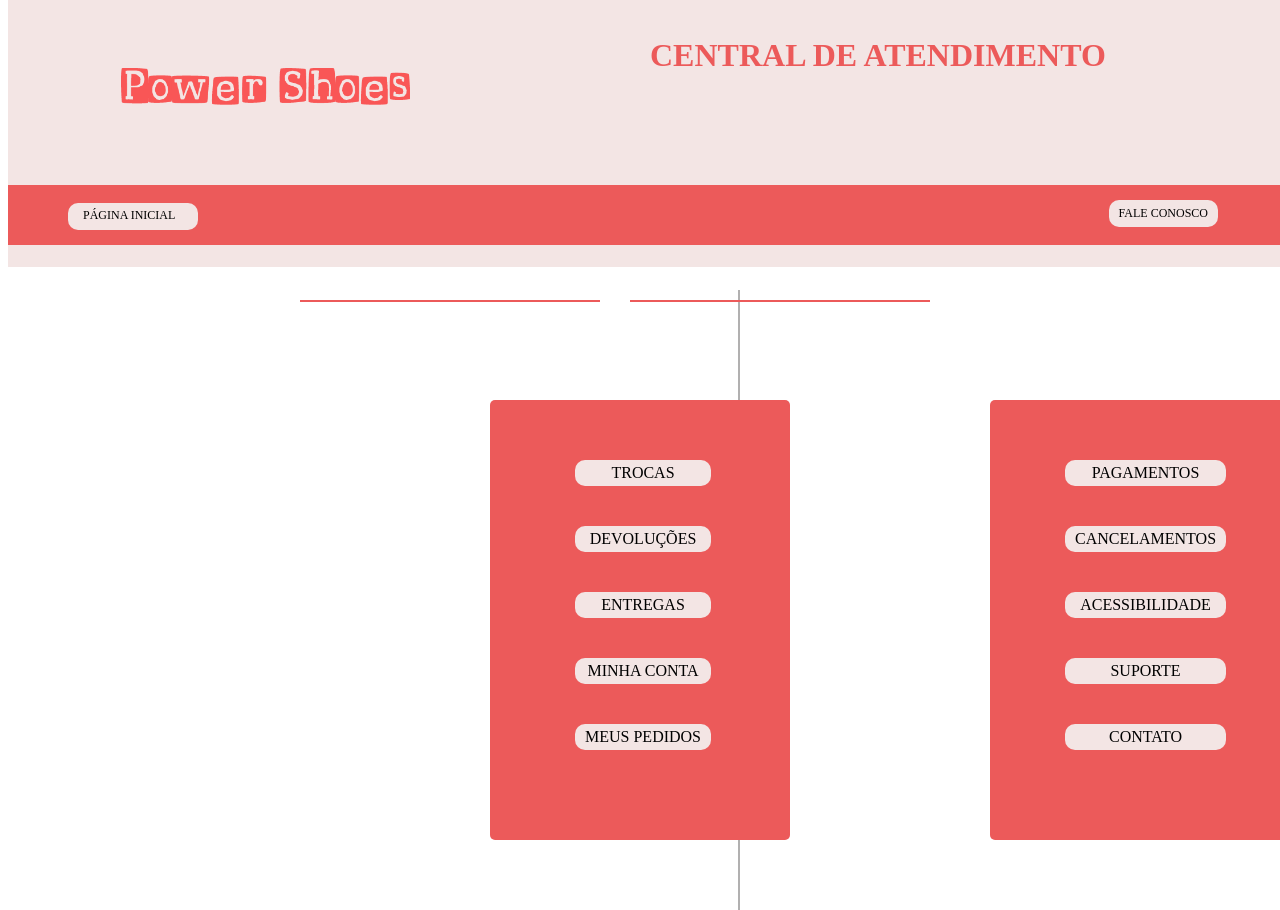
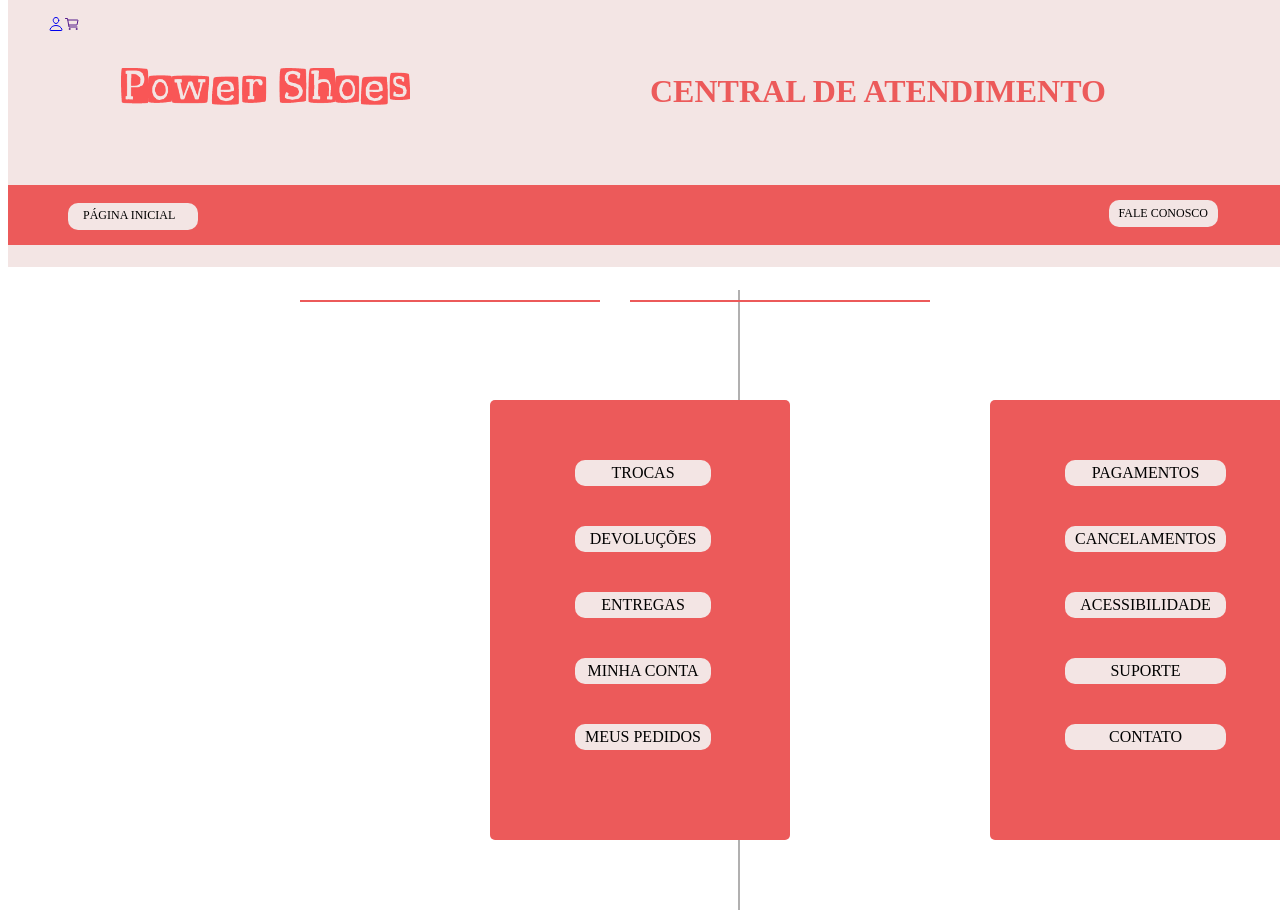
Before and after one commit to AllanRodriguesCosta/Power-Shoes, a plain HTML site: page fac.html in a window 1280 px wide. Shown: the top 910 px of the page. Drawn offline with nearby package versions, Linux system fonts and the light colour scheme.

Commit message:
Update fac.html

```diff
--- a/fac.html
+++ b/fac.html
@@ -13,7 +13,7 @@
             </button>
     </div>
         <div class="background_header">
-                    <nav class="home_cadastro">
+        <nav class="home_cadastro">
             <ul>
                 <li>
                     <a href="index.html" > PÁGINA INICIAL</a>
@@ -21,6 +21,17 @@
             </ul>
         </nav>
         </div>
+
+        <div>
+            <nav class="menu_header">
+
+                <ul>
+
+                    <li>
+                        <a class="btn_menu_header" href="../Site 3 paginas/cadastro.html"><ion-icon name="person-outline"></ion-icon></a><a class="btn_menu_header2" href=""><ion-icon name="cart-outline"></ion-icon></a>
+                    </li>
+                </ul>
+            </nav>
 
         <div class="fac">
             <nav class="nav_fac">
```
